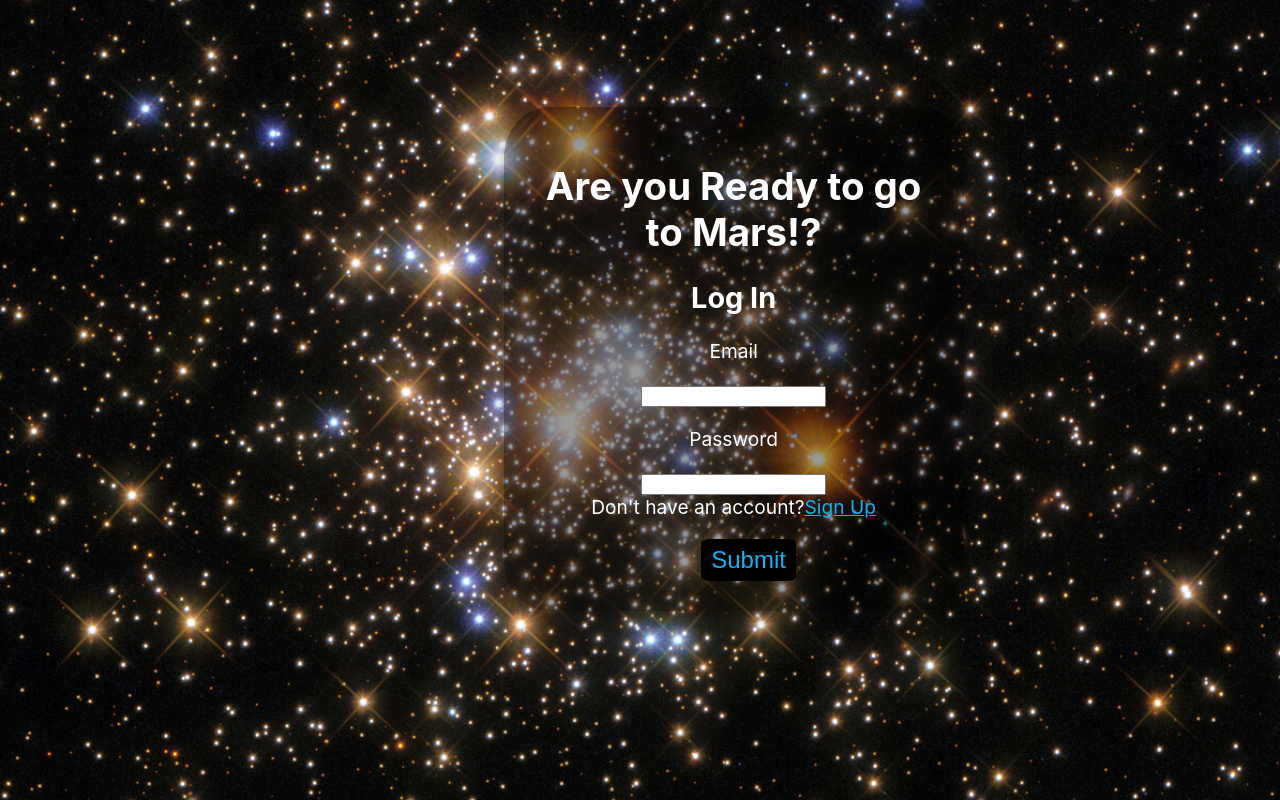
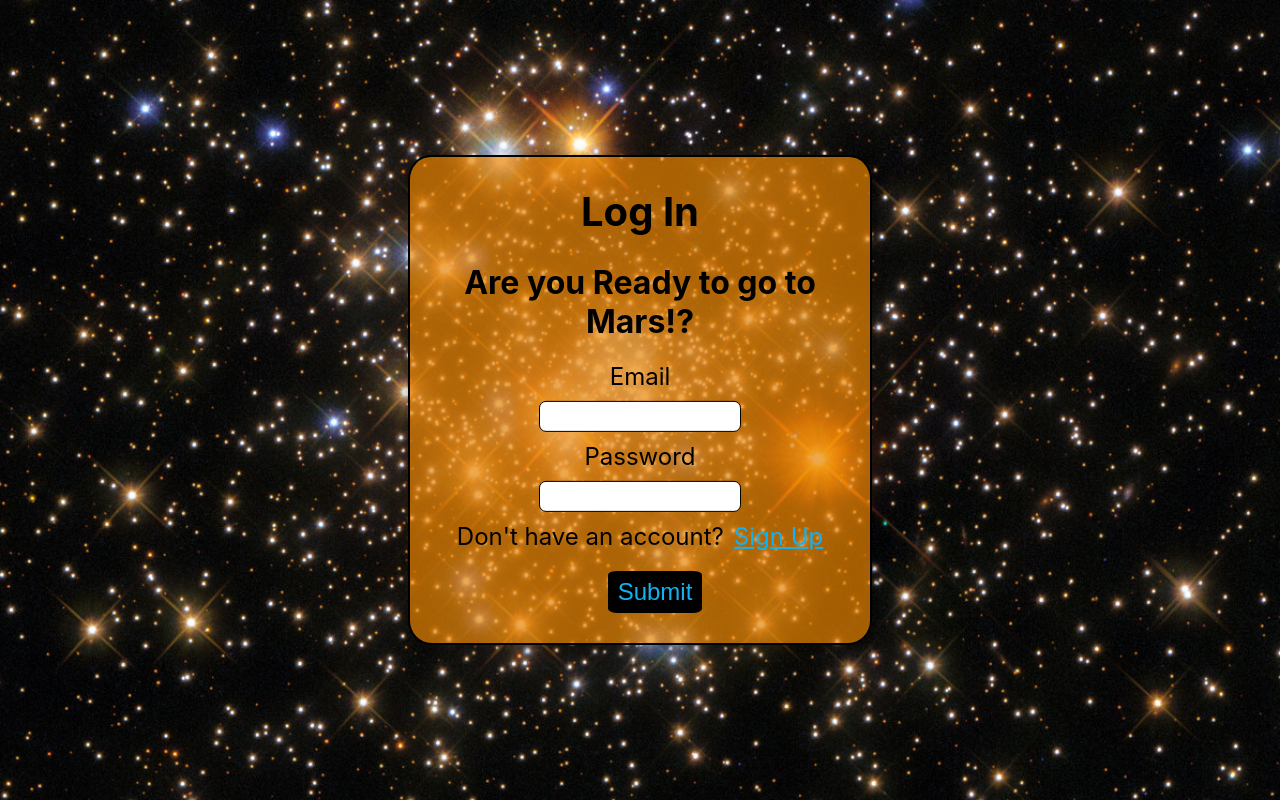
Before and after one commit to ramirolynch/space-front, a React (Create React App) app: page / in a window 1280 px wide. Built offline with nearby package versions, Linux system fonts and the light colour scheme.

Commit message:
added and modified some stylings

```diff
--- a/src/LogInSignUp.css
+++ b/src/LogInSignUp.css
@@ -1,21 +1,50 @@
 .loginContainer {
-  display: flex;
-  background-color: rgba(0, 0, 0, 0.4);
-  align-items: center;
-  flex-direction: column;
-  justify-content: center;
-  border-radius: 10%;
-  margin: 20% 15%;
+  position: absolute;
+  top: 50%;
+  left: 50%;
+  transform: translate(-50%, -50%);
+  background-color: rgb(233, 132, 0, 0.7);
+  border-radius: 5%;
   padding: 30px;
   width: 400px;
   text-align: center;
-  color: white;
+  color: black;
   box-shadow: rgba(0, 0, 0, 0.35) 0px 5px 15px;
-  font-size: larger;
+  border: 2px solid black;
+}
+
+#email,
+#password,
+#first_name,
+#last_name,
+.confirmPass {
+  padding: 7px 0;
+  width: 200px;
+  margin: 10px;
+  border-radius: 7px;
+  border: 1px solid black;
+}
+
+.login,
+.signUp {
+  font-size: 2.5rem;
+  margin-top: 0;
+}
+
+label p {
+  font-size: 1.5rem;
+  margin: 0;
+}
+
+.dontHaveAcc,
+.alreadyAcc {
+  font-size: 1.5rem;
 }
 
 .link {
   color: rgb(16, 179, 243);
+  padding-left: 10px;
+  font-size: 1.5rem;
 }
 
 .submit {
@@ -26,9 +55,3 @@
   font-size: 1.5rem;
   margin-top: 20px;
 }
-
-@media screen and (min-width: 768px) {
-  .loginContainer {
-    margin: 7% 39%;
-  }
-}
--- a/src/components/Log-in.tsx
+++ b/src/components/Log-in.tsx
@@ -43,8 +43,8 @@ export function LogIn() {
   return (
     <div className="loginContainer">
       <form onSubmit={handleSubmit}>
+        <h1 className="login">Log In</h1>
         <h1>Are you Ready to go to Mars!?</h1>
-        <h2>Log In</h2>
         <label>
           <p>Email</p>
           <input
@@ -67,7 +67,7 @@ export function LogIn() {
         </label>
 
         <div>
-          <label>Don't have an account?</label>
+          <label className="dontHaveAcc">Don't have an account?</label>
           <Link className="link" to="/signup">
             Sign Up
           </Link>
--- a/src/components/MarsTrip.tsx
+++ b/src/components/MarsTrip.tsx
@@ -38,7 +38,7 @@ export function MarsTrip() {
   );
   return (
     <div className="marsHeader">
-      <div className="marsTrip">
+      <div>
         <h1>Thinking About Going To Mars</h1>
       </div>
       <div className="results">
--- a/src/components/Sign-up.tsx
+++ b/src/components/Sign-up.tsx
@@ -79,7 +79,7 @@ export function SignUp() {
   return (
     <div className="loginContainer">
       <form onSubmit={handleSubmit}>
-        <h1>Sign Up</h1>
+        <h1 className="signUp">Sign Up</h1>
         <label>
           <p>First Name</p>
           <input
@@ -123,13 +123,14 @@ export function SignUp() {
         <label>
           <p>Confirm Password</p>
           <input
+            className="confirmPass"
             type="password"
             value={confirmPassword}
             onChange={(e) => setConfirmPassword(e.target.value)}
           />
         </label>
         <div>
-          <label>Already have an account?</label>
+          <label className="alreadyAcc">Already have an account?</label>
           <Link className="link" to="/login">
             Log In
           </Link>
--- a/src/index.css
+++ b/src/index.css
@@ -1,6 +1,9 @@
 body {
   margin: 0;
-  padding: 20px;
+  display: flex;
+  align-items: center;
+  justify-content: center;
+  /* padding: 20px; */
   font-family: -apple-system, BlinkMacSystemFont, "Segoe UI", "Roboto", "Oxygen",
     "Ubuntu", "Cantarell", "Fira Sans", "Droid Sans", "Helvetica Neue",
     sans-serif;
@@ -18,14 +21,8 @@ code {
     monospace;
 }
 
-.marsTrip {
-  font-size: 2rem;
-}
-
 .marsHeader {
   color: white;
-  display: flex;
-  flex-direction: column;
   font-size: 2rem;
 }
 
@@ -47,7 +44,7 @@ button,
   font-size: 1.2rem;
   background-color: rgb(244, 198, 112);
   font-weight: 500;
-  margin-bottom: 20px;
+  margin: 10px;
   border: 1px solid black;
   border-radius: 10px;
   color: black;
@@ -56,8 +53,11 @@ button,
 
 .resultsDropdown {
   position: absolute;
+  top: 50%;
+  left: 50%;
+  transform: translate(-50%, -50%);
   background-color: white;
-  padding: 20px;
+  padding: 40px;
   border-radius: 20px;
   border: 2px solid black;
 }
@@ -67,7 +67,7 @@ button.bookTrip {
   border-radius: 10px;
   background-color: rgb(244, 198, 112);
   width: 300px;
-  margin: 0 auto;
+  margin: 10px;
   font-size: 1.2rem;
   font-weight: 500;
   padding: 10px;
@@ -91,9 +91,12 @@ button.bookTrip {
 }
 
 button.leftArrow {
+  position: absolute;
+  top: 5px;
+  left: 5px;
+  text-align: left;
+  color: rgb(42, 174, 226);
   margin-left: 0;
-  color: rgb(42, 174, 226);
-  padding: 10px;
 }
 
 .arrdate {
@@ -103,4 +106,5 @@ button.leftArrow {
 .TripItem {
   background: rgba(255, 255, 255, 0.8);
   border-radius: 0.3em;
+  letter-spacing: 0.5px;
 }
```
